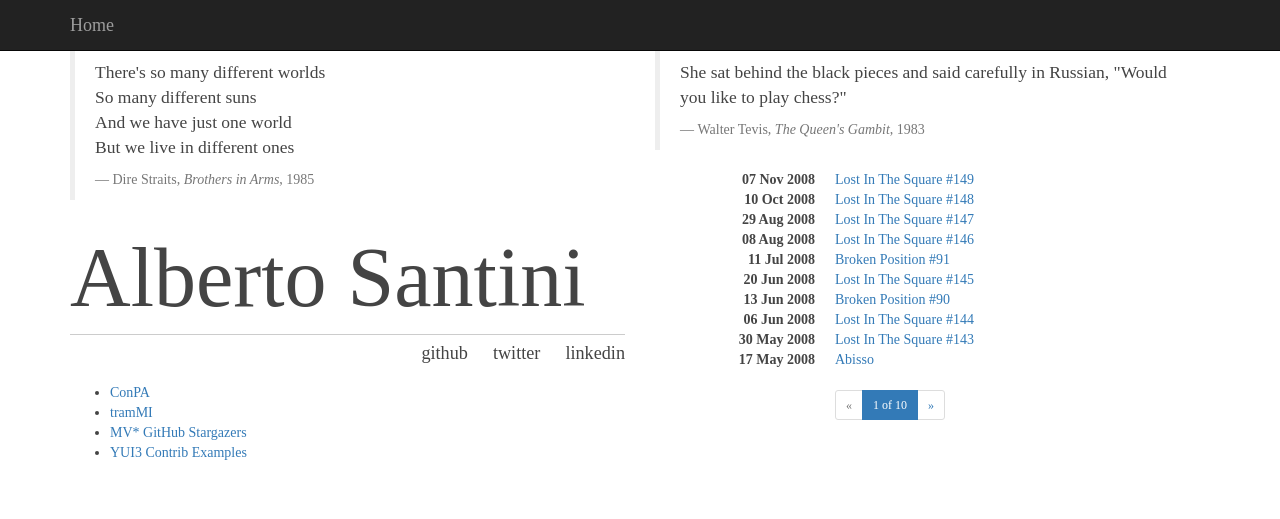
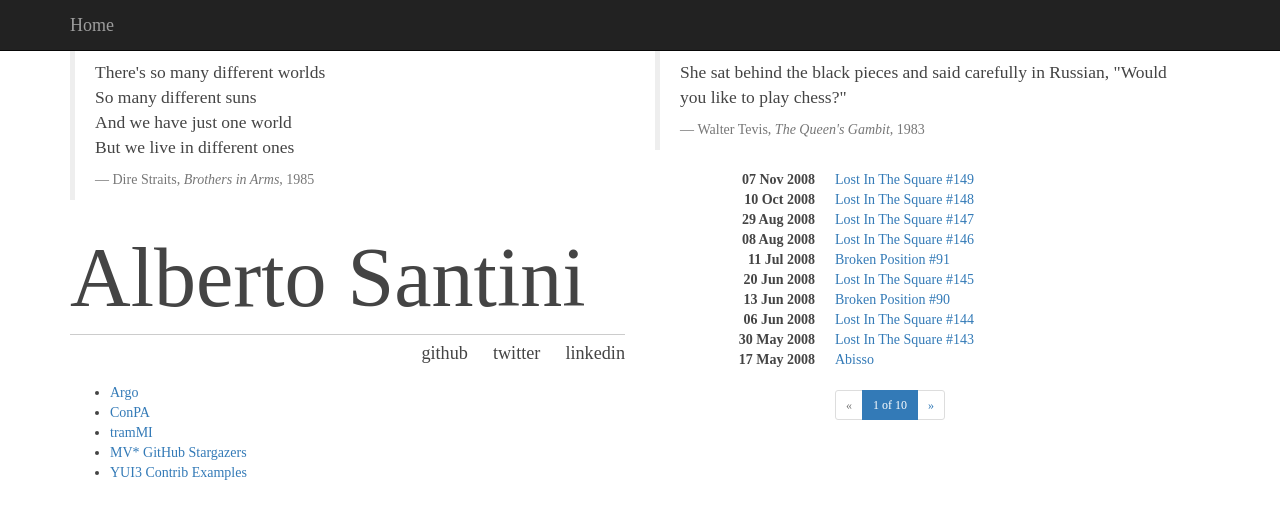
Before and after one commit to albertosantini/albertosantini.github.com, a Jekyll site: the page built from index.html, in a window 1280 px wide. Shown: the top 519 px of the page. Built offline with Jekyll 4.4.1, drawn with Linux system fonts in a browser that asks for light colours; the list of posts is cut into pages by our own code.

Commit message:
Add Argo link.

```diff
--- a/index.html
+++ b/index.html
@@ -58,6 +58,7 @@ title: Alberto Santini
 
     <!-- Live Pages  -->
     <ul>
+        <li><a href="http://argo.js.org">Argo</a>
         <li><a href="http://conpa.jit.su">ConPA</a>
         <li><a href="http://trammi.jit.su">tramMI</a></li>
         <li><a href="http://albertosantini.github.io/mvstar/">
```
